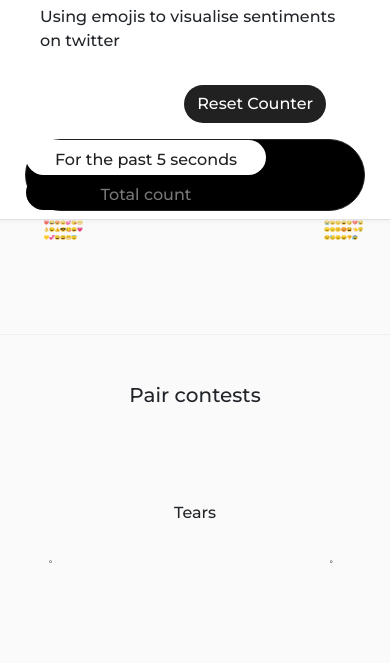
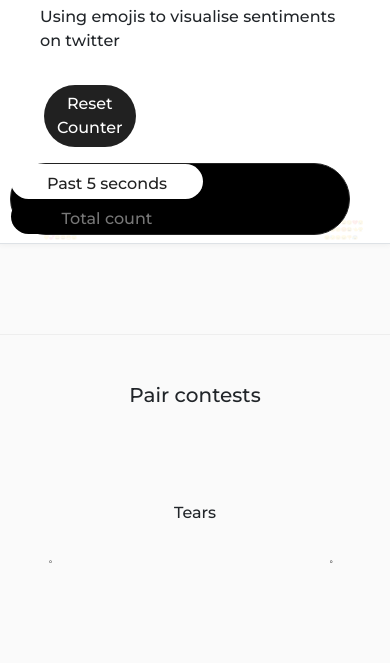
Before and after one commit to allwinwilliams/emoji-sentiments-twitter, a plain HTML site: page index.html in a window 390 px wide. Shown: the part 123-786 px from the top of the page. Drawn offline with nearby package versions, Linux system fonts and the light colour scheme; no server answers.

Commit message:
making header a lil bit responsive

```diff
--- a/bar-fight.js
+++ b/bar-fight.js
@@ -83,7 +83,6 @@ class BarFight{
   }
 
   updateBar(chart, left, right){
-      console.log(chart, left, right);
       const distance = graphWidth / (left + right);
       chart
       .selectAll('rect')
--- a/index.html
+++ b/index.html
@@ -16,18 +16,19 @@
   </head>
   <body>
     <div class="m-0 pt-3 px-4 fixed-top navbar-container border-bottom text-center">
-      <div class="navbar">
-        <div class="text-left">
+      <div class="navbar row">
+        <div class="text-left col-12 col-lg-6">
           <h1><b>Emojis on twitter</b></h1>
           <p>Using emojis to visualise sentiments on twitter<p>
         </div>
-        <div class="ml-auto mr-3">
-          <button id="counter-reset-button" class="mt-3 btn bg-black white rounded-pill mx-2 counter-reset" onclick="resetCounter()">Reset Counter</button>
+        <div class="col-12 col-lg-6 row">
+          <div class="col-4">
+            <button id="counter-reset-button" class="mt-3 btn bg-black white rounded-pill mx-1 counter-reset" onclick="resetCounter()">Reset Counter</button>
           </div>
           <div class="row mt-3 time-selection-buttons">
             <div class="col p-0">
               <div id="live-count-selector" class="type-toggle rounded-pill pt-2 active" type="button" onclick="switchToLive()">
-              For the past <p id="time-passed" class="d-inline"></p> seconds
+                Past <p id="time-passed" class="d-inline"></p> seconds
                 <b><p id="live-count" class="mb-0"></p></b>
               </div>
             </div>
@@ -35,6 +36,7 @@
               <div id="total-count-selector" class="type-toggle rounded-pill pt-2" type="button" onclick="switchToTotal()">
                 Total count
                 <b><p id="total-count" class="mb-0"></p></b>
+              </div>
             </div>
           </div>
         </div>
--- a/own-contest.js
+++ b/own-contest.js
@@ -1,7 +1,6 @@
 
 let emoji_list = []
 let renderDropDown = (DOMElement, list) => {
-  console.log(list);
   var dropDown = d3.select(DOMElement)
       .append("select")
       .attr("class", "selection")
--- a/services.js
+++ b/services.js
@@ -62,7 +62,7 @@ fetch(`${SNAPSHOT_URL}/v1/rankings`)
     emoji_list = _.take(emoji_list, 50);
     renderDropDown("#emoji-dropdown-left", emoji_list);
     renderDropDown("#emoji-dropdown-right", emoji_list);
-    console.log(JSON.stringify(emoji_store));
+    // console.log(JSON.stringify(emoji_store));
     //  = emoji_store.map(item =>`${item.char} - ${item.id}`);
     let evsource = new EventSource(`${STREAM_URL}/subscribe/eps`);
     evsource.onmessage = (event) => {
--- a/style.css
+++ b/style.css
@@ -43,7 +43,7 @@ body{
 
 .type-toggle{
   padding: 0.2em;
-  width: 15em;
+  width: 12em;
   /* border: 1px solid #ccc; */
   text-align: center;
   background-color: #000;
```
Lines whose indentation alone changed are shown as unchanged.
